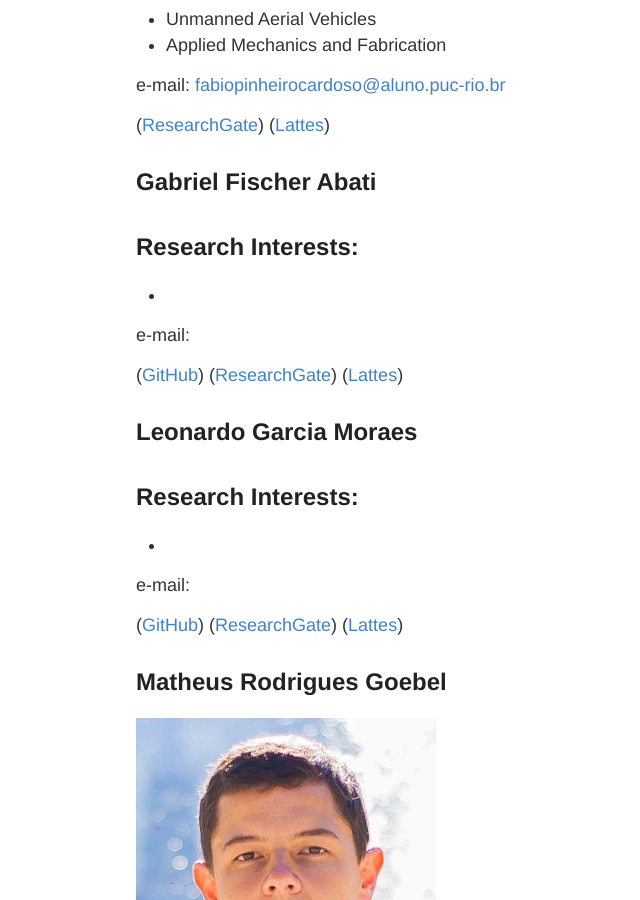
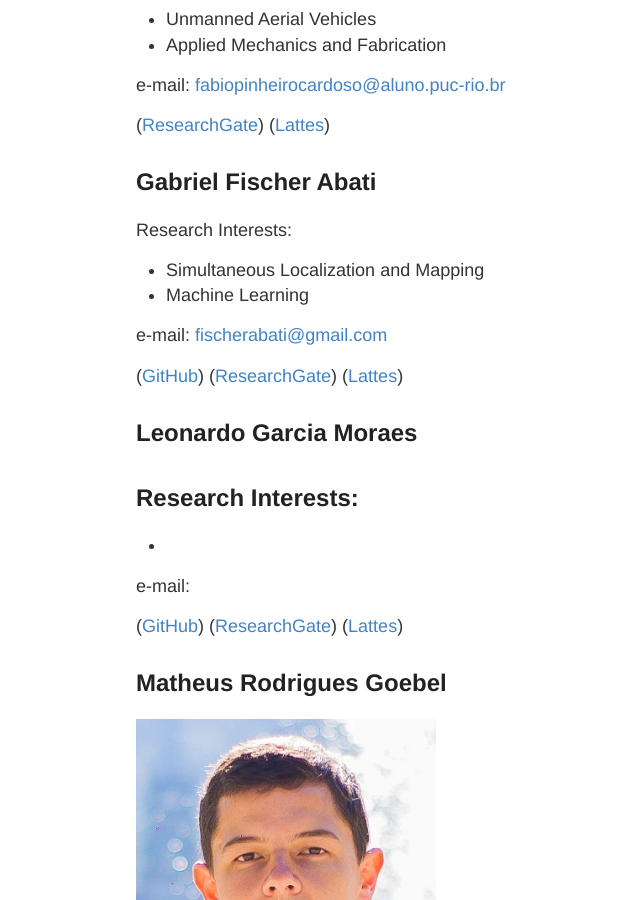
Before and after one commit to labrobpuc/labrobpuc.github.io, a Jekyll site: the page built from people.md, in a window 1280 px wide and 900 px high, scrolled down 3180 px. Shown: the whole window, without its empty margins (144-784 px from the left). Built offline with Jekyll 4.4.1, drawn with Linux system fonts in a browser that asks for light colours; some of the changed text lies outside the part shown.

Commit message:
Update people.md

```diff
--- a/people.md
+++ b/people.md
@@ -87,10 +89,10 @@ e-mail: [fabiopinheirocardoso@aluno.puc-rio.br](mailto:fabiopinheirocardoso@alun
 ## **Gabriel Fischer Abati**
 
 Research Interests:
--
--
+- Simultaneous Localization and Mapping
+- Machine Learning
 
-e-mail: [](mailto:)
+e-mail: [fischerabati@gmail.com](mailto:fischerabati@gmail.com)
 
 ([GitHub](https://github.com/Master-Fischer)) ([ResearchGate](https://www.researchgate.net/profile/Gabriel-Fischer-Abati)) ([Lattes]())
 
```
Also changed, not shown: other parts of people.md (+4 -2 lines).
